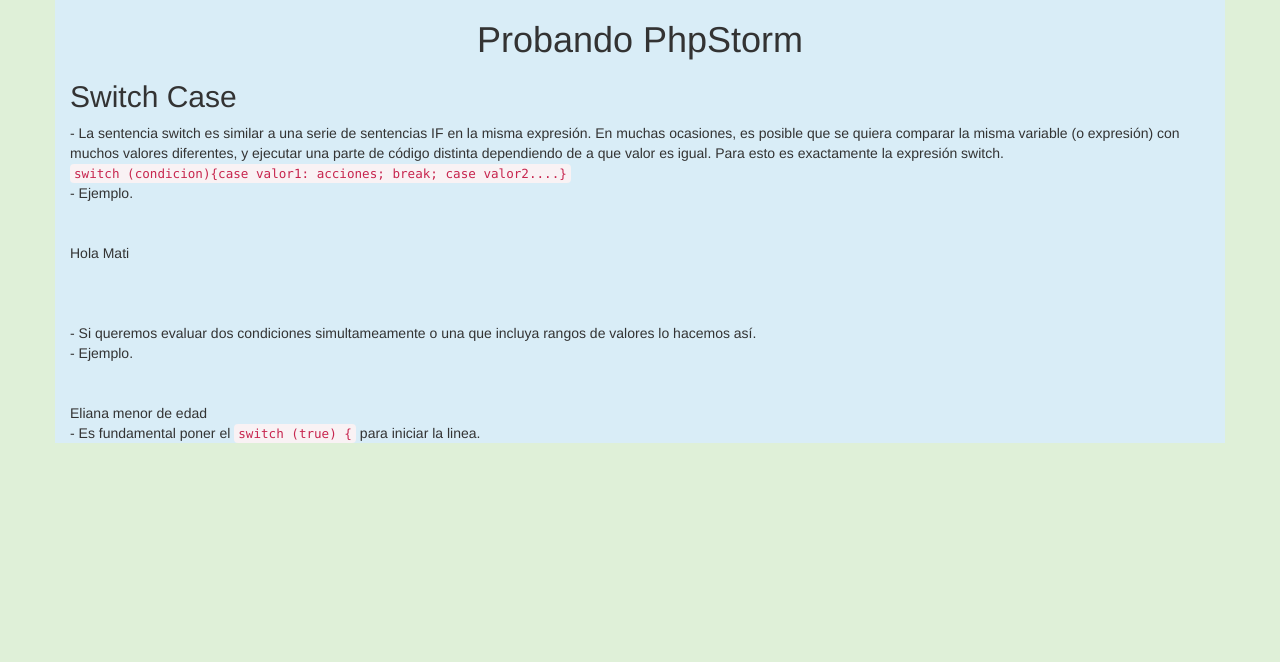
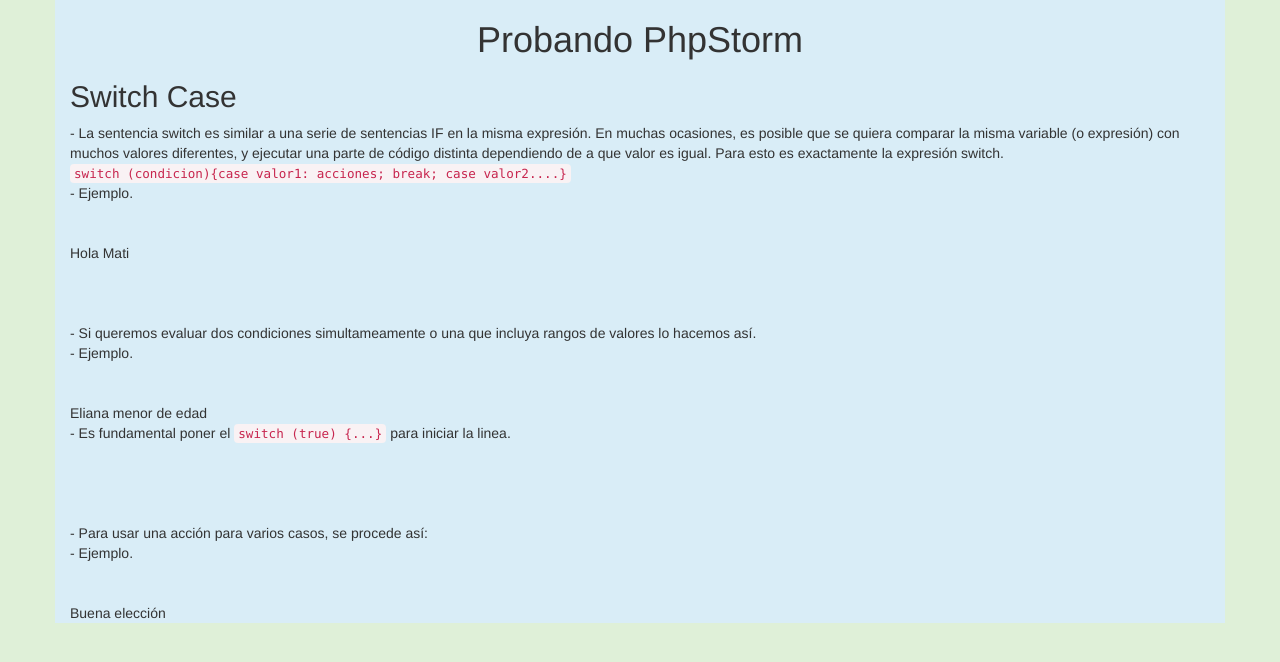
Before and after one commit to App-PHP/PHP-Pildoras, a PHP site: page / in a window 1280 px wide. Shown: the top 662 px of the page. Run offline with PHP 8.4, Linux system fonts and the light colour scheme.

Commit message:
Video 17, Refactor y nuevo ejemplo de switch - case.

```diff
--- a/videos/1/17-Switch-case.php
+++ b/videos/1/17-Switch-case.php
@@ -58,4 +58,19 @@
         echo "otro";
 }
 
-echo "<br>- Es fundamental poner el <code>switch (true) {</code> para iniciar la linea.<br>";
+echo "<br>- Es fundamental poner el <code>switch (true) {...}</code> para iniciar la linea.<br>";
+echo "<br><br><br>";
+
+echo "<br>- Para usar una acción para varios casos, se procede así:<br>";
+echo "- Ejemplo.<br><br><br>";
+$beer = "tuborg";
+switch ($beer) {
+    case 'tuborg';
+    case 'carlsberg';
+    case 'heineken';
+        echo 'Buena elección';
+        break;
+    default;
+        echo 'Por favor haga una nueva selección...';
+        break;
+}
```
